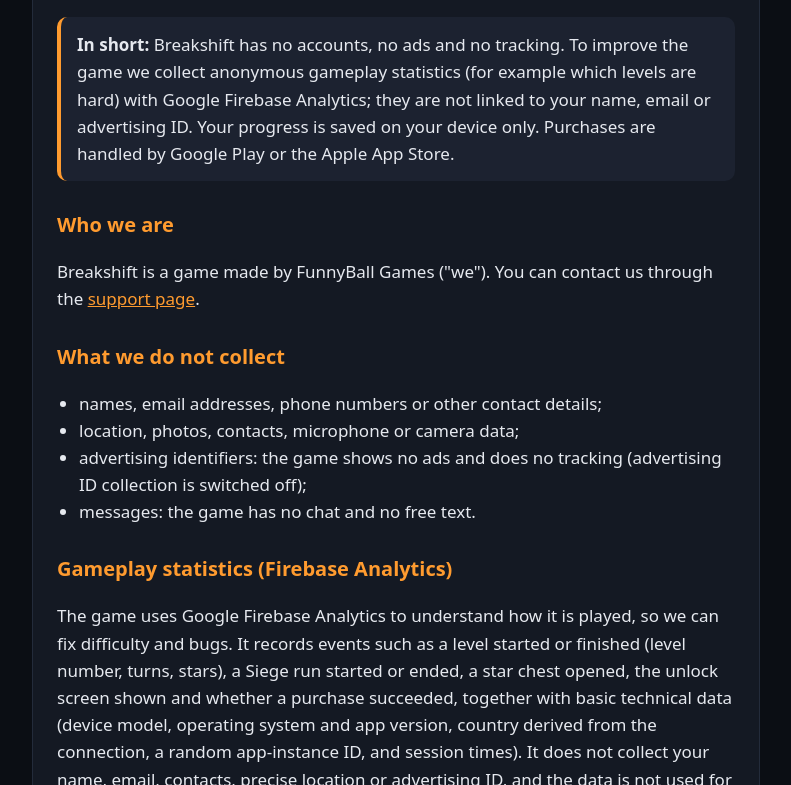
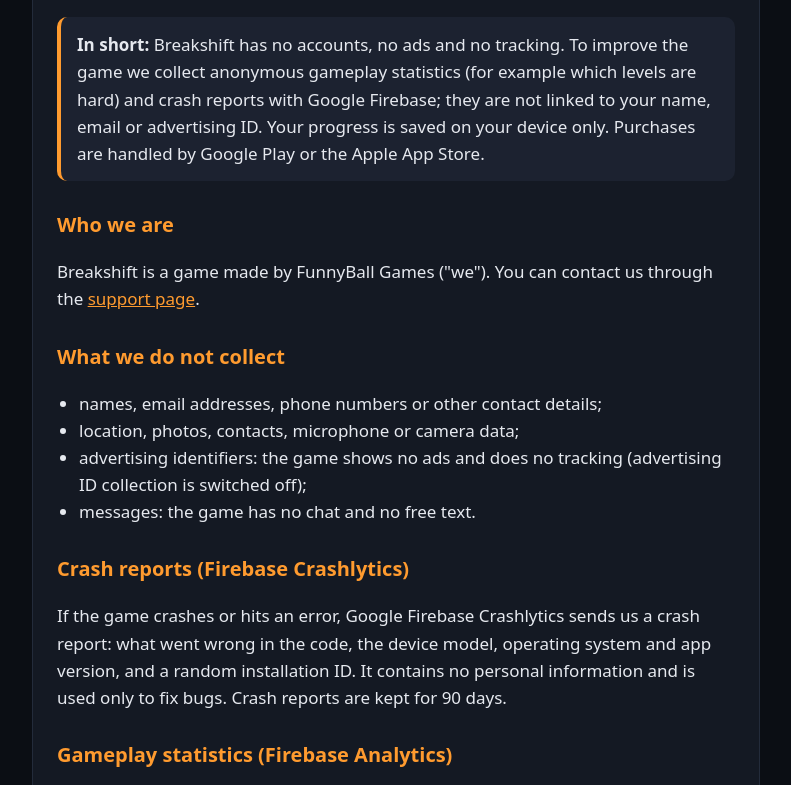
Before and after one commit to azimkasimov/breakshift, a plain HTML site: page privacy-policy.html in a window 1280 px wide. Shown: the part 143-928 px from the top of the page, without its empty margins (244-1035 px from the left). Drawn offline with Linux system fonts and the light colour scheme.

Commit message:
Privacy policy: crash reports (Firebase Crashlytics)
Co-Authored-By: Claude Opus 5.5 <noreply@anthropic.com>

```diff
--- a/privacy-policy.html
+++ b/privacy-policy.html
@@ -24,7 +24,7 @@
   <h1>Breakshift – Privacy Policy</h1>
   <p class="updated">Last updated: 12 November 2026</p>
 
-  <p class="summary"><strong>In short:</strong> Breakshift has no accounts, no ads and no tracking. To improve the game we collect anonymous gameplay statistics (for example which levels are hard) with Google Firebase Analytics; they are not linked to your name, email or advertising ID. Your progress is saved on your device only. Purchases are handled by Google Play or the Apple App Store.</p>
+  <p class="summary"><strong>In short:</strong> Breakshift has no accounts, no ads and no tracking. To improve the game we collect anonymous gameplay statistics (for example which levels are hard) and crash reports with Google Firebase; they are not linked to your name, email or advertising ID. Your progress is saved on your device only. Purchases are handled by Google Play or the Apple App Store.</p>
 
   <h2>Who we are</h2>
   <p>Breakshift is a game made by FunnyBall Games ("we"). You can contact us through the <a href="support.html">support page</a>.</p>
@@ -36,6 +36,9 @@
     <li>advertising identifiers: the game shows no ads and does no tracking (advertising ID collection is switched off);</li>
     <li>messages: the game has no chat and no free text.</li>
   </ul>
+
+  <h2>Crash reports (Firebase Crashlytics)</h2>
+  <p>If the game crashes or hits an error, Google Firebase Crashlytics sends us a crash report: what went wrong in the code, the device model, operating system and app version, and a random installation ID. It contains no personal information and is used only to fix bugs. Crash reports are kept for 90 days.</p>
 
   <h2>Gameplay statistics (Firebase Analytics)</h2>
   <p>The game uses Google Firebase Analytics to understand how it is played, so we can fix difficulty and bugs. It records events such as a level started or finished (level number, turns, stars), a Siege run started or ended, a star chest opened, the unlock screen shown and whether a purchase succeeded, together with basic technical data (device model, operating system and app version, country derived from the connection, a random app-instance ID, and session times). It does not collect your name, email, contacts, precise location or advertising ID, and the data is not used for ads or personalisation and is not sold. Google processes it on our behalf under the <a href="https://firebase.google.com/support/privacy">Firebase privacy terms</a>; we see only totals and trends. Analytics data is kept for at most 14 months and then deleted.</p>
```
